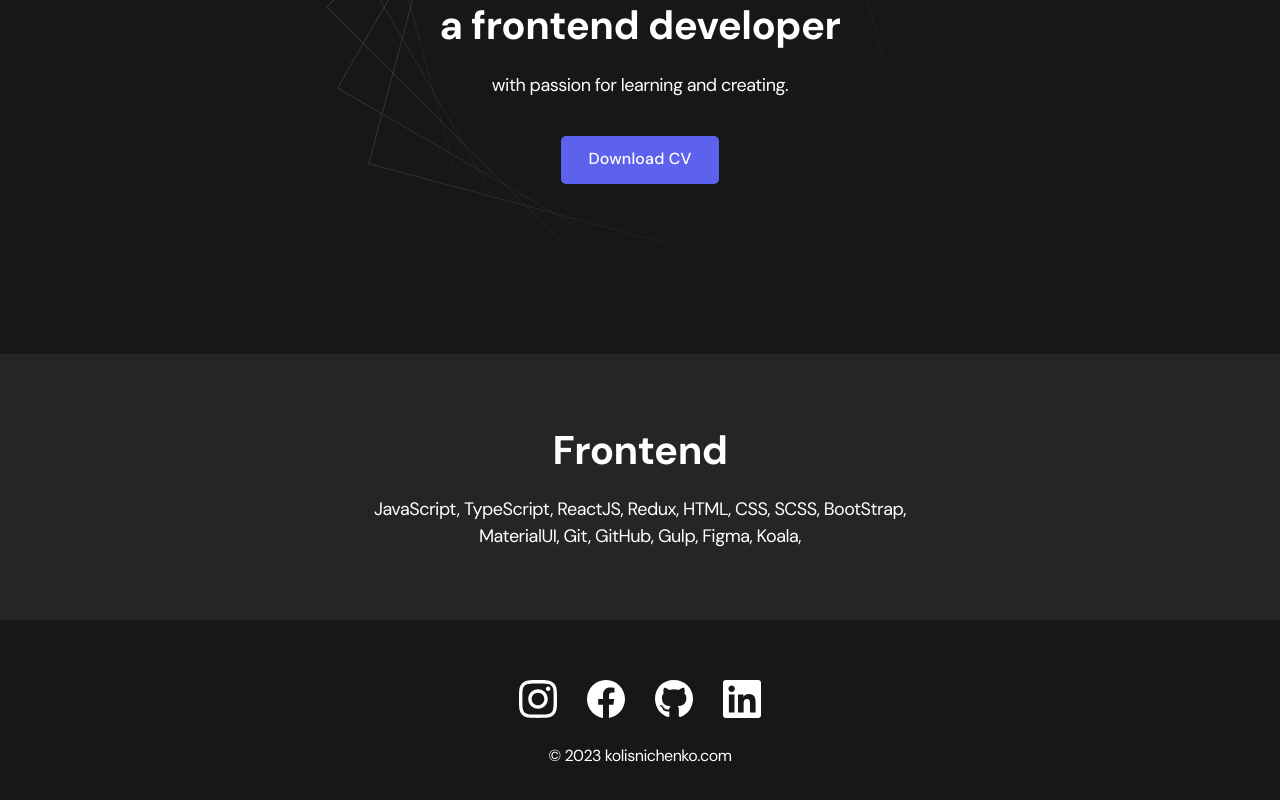
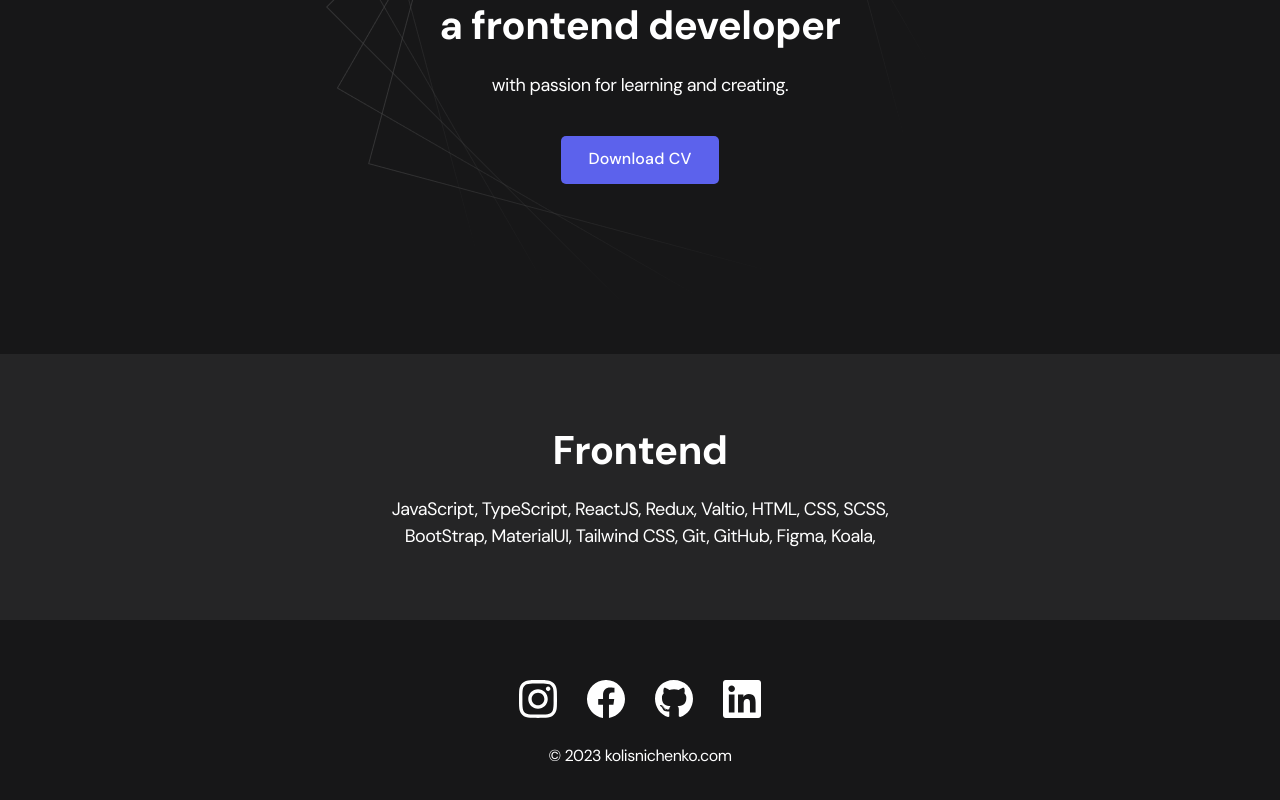
Before and after one commit to vk-workshop/portfolio, a React (Create React App) app: page / in a window 1280 px wide. Shown: the part 417-1217 px from the top of the page. Built offline with nearby package versions, Linux system fonts and the light colour scheme.

Commit message:
Update Home.js
add technologies

```diff
--- a/src/pages/Home.js
+++ b/src/pages/Home.js
@@ -11,8 +11,8 @@ const Home = () => {
               <li className="content-list__item">
                 <h2 className="title-2">Frontend</h2>
                 <p>
-                  JavaScript, TypeScript, ReactJS, Redux, HTML, CSS, SCSS,
-                  BootStrap, MaterialUI, Git, GitHub, Gulp, Figma, Koala,
+                  JavaScript, TypeScript, ReactJS, Redux, Valtio, HTML, CSS, SCSS,
+                  BootStrap, MaterialUI, Tailwind CSS, Git, GitHub, Figma, Koala,
                 </p>
               </li>
             </ul>
```
